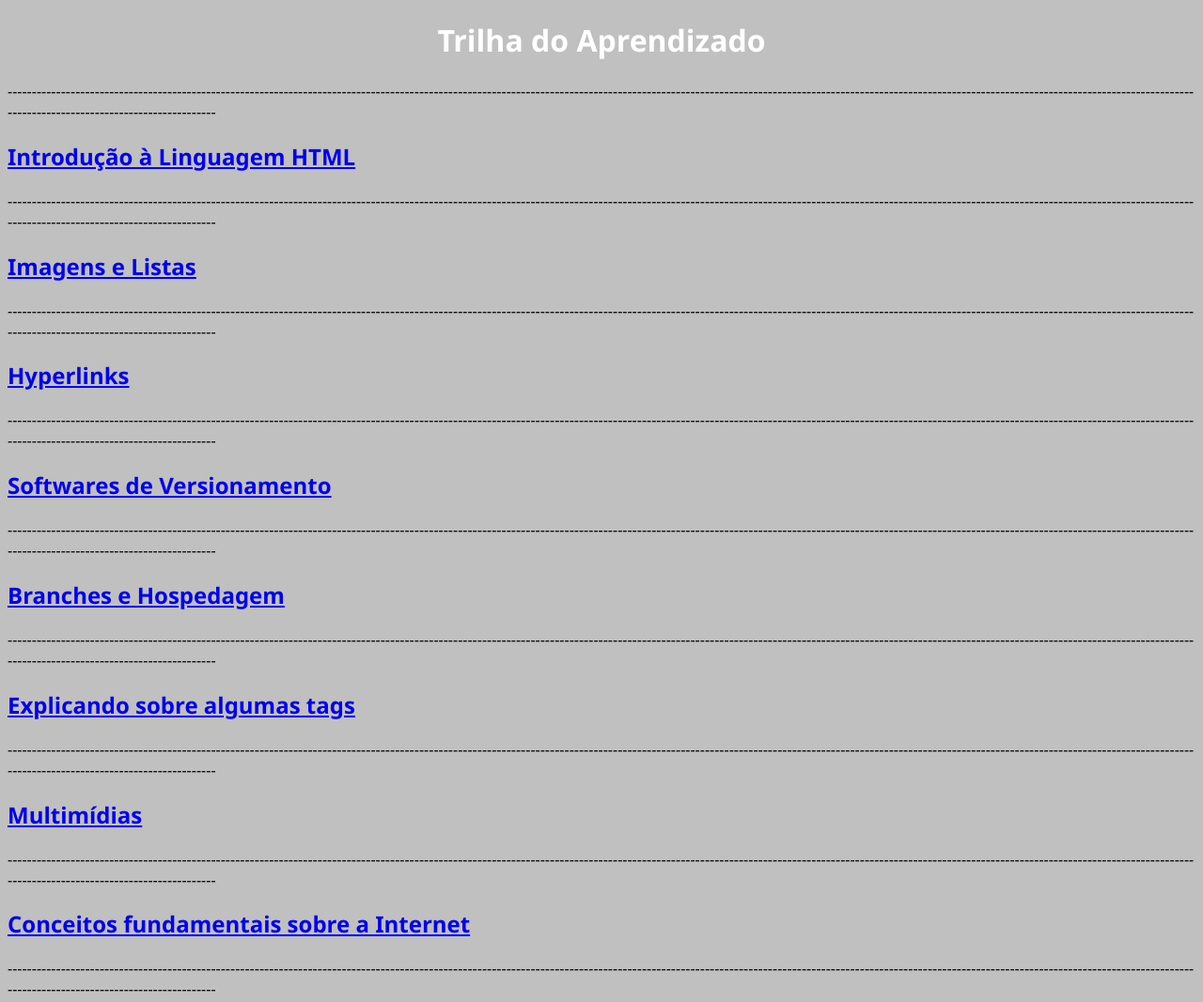
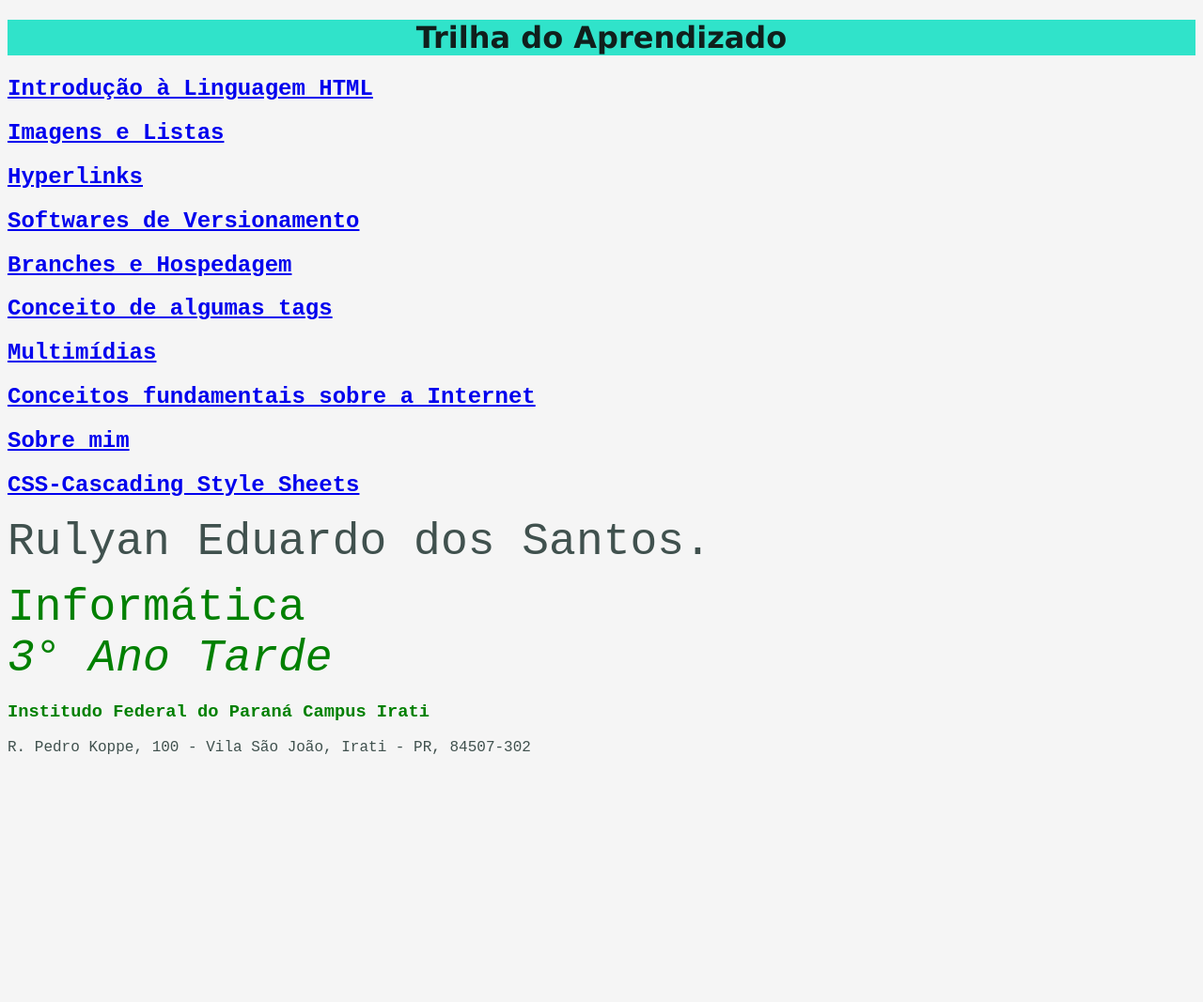
Before and after one commit to Rulyan/Na_trilha_do_Aprendizado, a plain HTML site: page index.html in a window 1280 px wide. Shown: the top 1067 px of the page at 94% size. After the commit the page ends 821 px from the top, so only its background shows below. Drawn offline with Linux system fonts and the light colour scheme.

Commit message:
Css adicionado

```diff
--- a/css/style.css
+++ b/css/style.css
@@ -1,19 +1,24 @@
 body{
-    background-color: lightgray;
+    background-color: rgb(245, 245, 245);
     font-family:'Courier New', Courier, monospace
 }
 h1{
-    background-color:lightslategray;
-    color:lightgray;
+    background-color:
+    rgb(48, 227, 202);
+    color:rgb(16, 31, 28);
     text-align: center;
-    font: size 28px;
+    font: size 30px;
+    font-family:Verdana, Geneva, Tahoma, sans-serif
 }
 h2{
-    color:darkslategray;
+    color:  rgb(47, 137, 252);
 }
 h3{
-    color:slategray;
+    color:rgb(64, 81, 78);
+}
+p{
+    color:rgb(64, 81, 78);
 }
 ul{
-    color:dimgray;
+    color:rgb(64, 81, 78);
 }
--- a/index.html
+++ b/index.html
@@ -6,49 +6,34 @@
     <meta http-equiv="X-UA-Compatible" content="IE=edge">
     <meta name="viewport" content="width=device-width, initial-scale=1.0">
     <title>Trilha Do Aprendizado</title>
-    <style>
-        body{
-            font-family:'Segoe UI', Tahoma, Geneva, Verdana, sans-serif
-        }
-        h1{
-            text-align:center;
-        }
-    </style>
+    <link rel="stylesheet" href="CSS/style.css">
+
 </head>
 
-    <h1 style="color:white">Trilha do Aprendizado</h1></p>
-        <body style="background-color: #c0c0c0;">
+    <h1>Trilha do Aprendizado</h1></p>
 
-    <p>------------------------------------------------------------------------------------------------------------------------------------------------------------------------------------------------------------------------------------------------------------------------------------------------</p>
         <h2>
             <a href="https://rulyan.github.io/RDE03/"target="_blank">Introdução à Linguagem HTML</h2></a>
-    <p>------------------------------------------------------------------------------------------------------------------------------------------------------------------------------------------------------------------------------------------------------------------------------------------------</p>
         <h2>
             <a href="https://rulyan.github.io/RDE04/"target="_blank">Imagens e Listas</a></h2>
-    <p>------------------------------------------------------------------------------------------------------------------------------------------------------------------------------------------------------------------------------------------------------------------------------------------------</p>
         <h2>
             <a href="https://rulyan.github.io/RDE05/"target="_blank">Hyperlinks</a></h2>
-    <p>------------------------------------------------------------------------------------------------------------------------------------------------------------------------------------------------------------------------------------------------------------------------------------------------</p>
         <h2>
             <a href="https://rulyan.github.io/RDE06/"target="_blank">Softwares de Versionamento</a></h2>
-    <p>------------------------------------------------------------------------------------------------------------------------------------------------------------------------------------------------------------------------------------------------------------------------------------------------</p>
         <h2>
             <a href="https://rulyan.github.io/RDE07/"target="_blank">Branches e Hospedagem</a></h2>
-    <p>------------------------------------------------------------------------------------------------------------------------------------------------------------------------------------------------------------------------------------------------------------------------------------------------</p>
         <h2>
-            <a href="https://rulyan.github.io/RDE08-Exercicos/ "target="_blank">Explicando sobre algumas tags</a></h2>
-    <p>------------------------------------------------------------------------------------------------------------------------------------------------------------------------------------------------------------------------------------------------------------------------------------------------</p>
+            <a href="https://rulyan.github.io/RDE08-Exercicos/ "target="_blank">Conceito de algumas tags</a></h2>
         <h2>
             <a href="https://rulyan.github.io/RDE09/" target="_blank">Multimídias</a></h2>
-    <p>------------------------------------------------------------------------------------------------------------------------------------------------------------------------------------------------------------------------------------------------------------------------------------------------</p>
     <h2>
             <a href="Aula02 - Conceitos Fundamentais.pdf" download="Conceitos Fundamentais sobre Internet" type= ".pdf" target="_blank">Conceitos fundamentais sobre a Internet</a></h2>
-    <p>------------------------------------------------------------------------------------------------------------------------------------------------------------------------------------------------------------------------------------------------------------------------------------------------</p>
         <h2>
             <a href="https://rulyan.github.io/Curriculum/" target="_blank">Sobre mim</a></h2>
 
+        <h2>
+            <a href="https://rulyan.github.io/RDE10/" target="_blank">CSS-Cascading Style Sheets</a></h2>
     </body>
-    <p>------------------------------------------------------------------------------------------------------------------------------------------------------------------------------------------------------------------------------------------------------------------------------------------------</p>
 
     <p><font size="14">Rulyan Eduardo dos Santos.</font></p>
     <p><font color="green" size="14">Informática<br><i>3° Ano Tarde</i></font></p>
```
